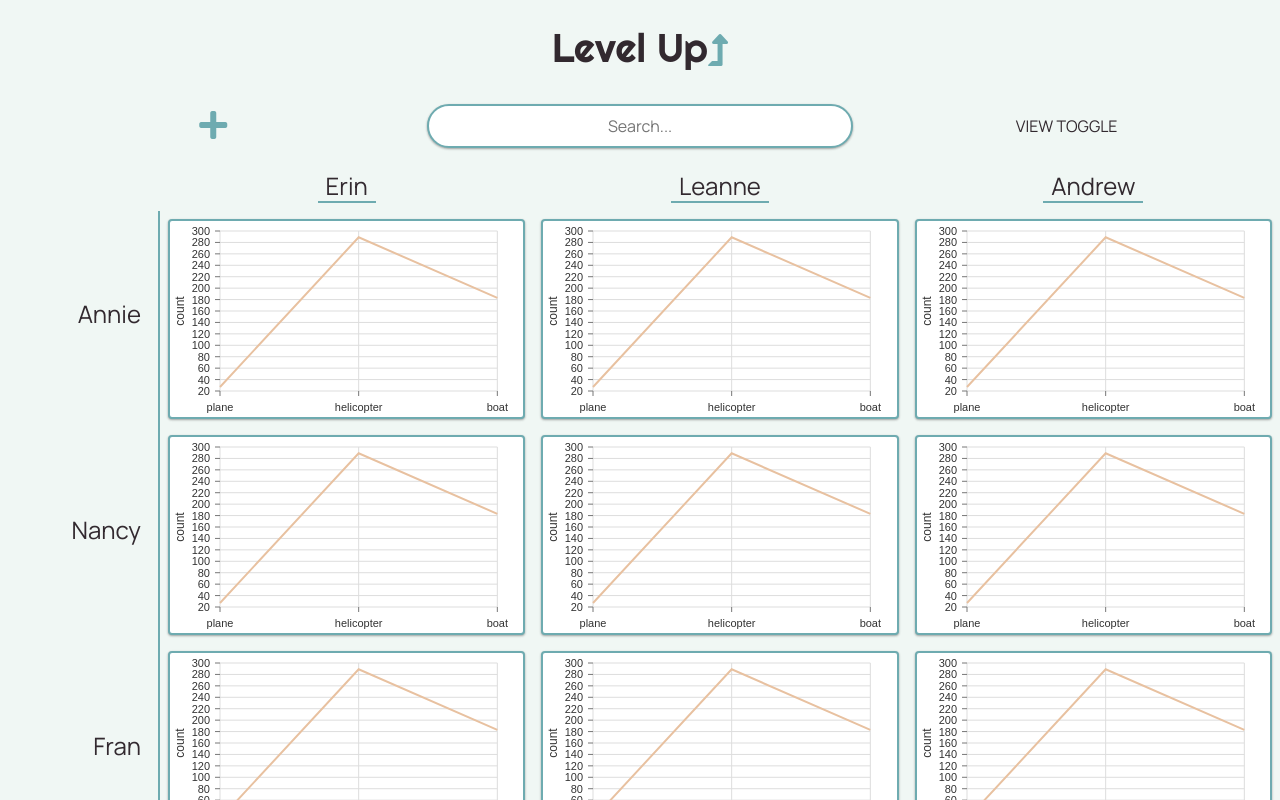
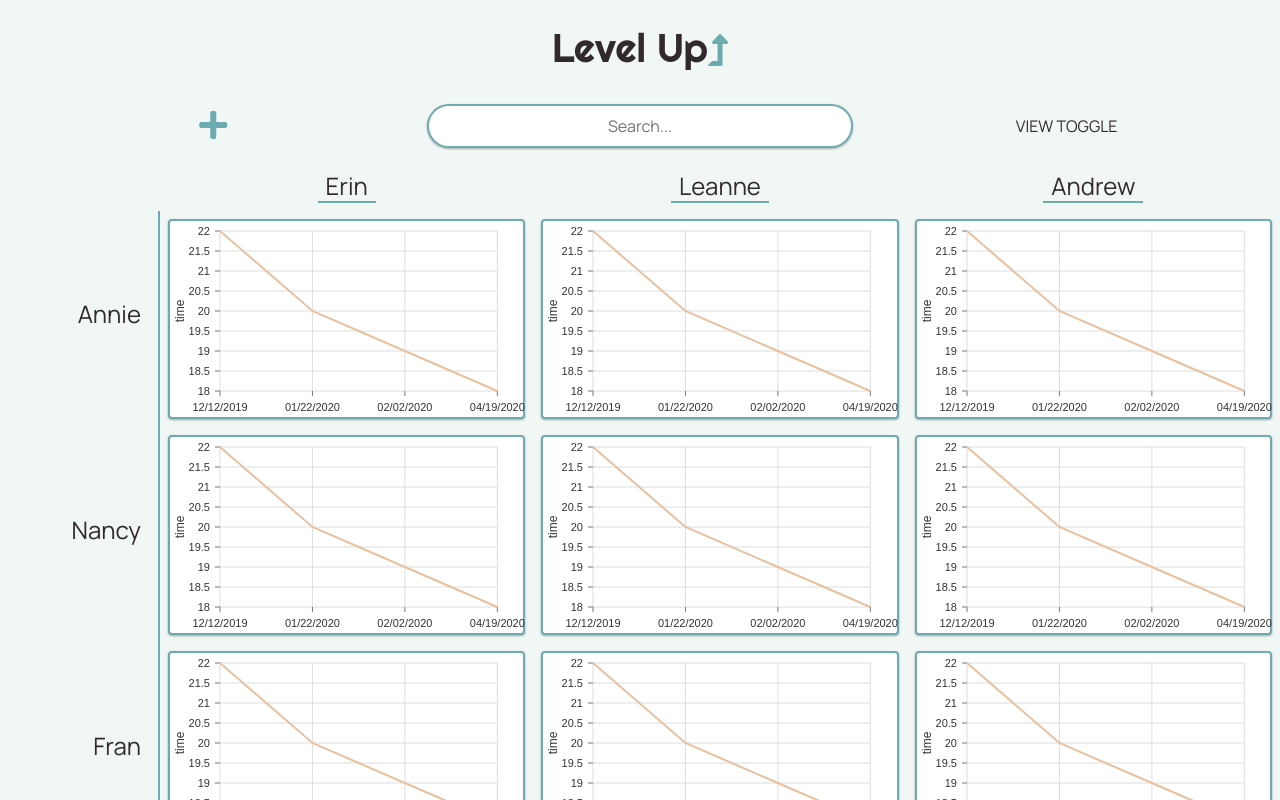
Before and after one commit to andrewdavidcoleman/LevelUp, a React (Create React App) app: page / in a window 1280 px wide. Built offline with nearby package versions, Linux system fonts and the light colour scheme.

Commit message:
Mock data for performances.

```diff
--- a/src/App.scss
+++ b/src/App.scss
@@ -111,7 +111,7 @@ html, body {
     background-color: $lightThemeColor1;
     color: $lightThemeColor3;
     height: 100%;
-    overflow: hidden;
+    overflow: auto;
     font-family: $font1;
     font-size: 16px;
 }
--- a/src/Components/PerformanceCard.jsx
+++ b/src/Components/PerformanceCard.jsx
@@ -1,91 +1,83 @@
 import React, { useState } from 'react';
 import { ResponsiveLine } from '@nivo/line'
-
-const data = [
-    {
-        "id": "Erin",
-        "color": "hsl(90, 70%, 50%)",
-        "data": [
-            {
-                "x": "date 1",
-                "y": 189
-            },
-            {
-                "x": "date 2",
-                "y": 264
-            },
-            {
-                "x": "date 3",
-                "y": 256
-            }
-        ]
-    },
-    {
-        "id": "Leanne",
-        "color": "hsl(174, 70%, 50%)",
-        "data": [
-            {
-                "x": "date 1",
-                "y": 222
-            },
-            {
-                "x": "date 2",
-                "y": 207
-            },
-        ]
-    },
-    {
-        "id": "Andrew",
-        "color": "hsl(197, 70%, 50%)",
-        "data": [
-            {
-                "x": "plane",
-                "y": 27
-            },
-            {
-                "x": "helicopter",
-                "y": 289
-            },
-            {
-                "x": "boat",
-                "y": 183
-            }
-        ]
-    },
-]
 
 export default function PerformanceCard(props) {
 
     const [athlete, setAthlete] = useState(props.athlete)
-    const [metcon, setMetcon] = useState(props.metcon)
+    const [wod, setwod] = useState(props.wod)
+
+    //get performances of "wod", by "athlete"
 
     //mock db data
     const performances = [
         {
-            "x": "plane",
-            "y": 27
+            performanceId: 111,
+            wodId: wod.wodId,
+            wodType: wod.type,
+            athleteId: athlete.athleteId,
+            result: '22:13',
+            date: '12/12/2019'
         },
         {
-            "x": "helicopter",
-            "y": 289
+            performanceId: 111,
+            wodId: wod.wodId,
+            wodType: wod.type,
+            athleteId: athlete.athleteId,
+            result: '20:44',
+            date: '01/22/2020'
         },
         {
-            "x": "boat",
-            "y": 183
-        }
-    ];
+            performanceId: 111,
+            wodId: wod.wodId,
+            wodType: wod.type,
+            athleteId: athlete.athleteId,
+            result: '19:13',
+            date: '02/02/2020'
+        },
+        {
+            performanceId: 111,
+            wodId: wod.wodId,
+            wodType: wod.type,
+            athleteId: athlete.athleteId,
+            result: '18:56',
+            date: '04/19/2020'
+        },
+    ]
 
+    const performanceData = [];
+
+    for (var i = 0; i < performances.length; i++) {
+        performanceData.push({
+            "x": performances[i].date,
+            "y": performances[i].result.split(':')[0]
+        })
+    }
     const data = [
         {
-            "id": athlete.athleteId,
+            "id": athlete.athleteId + '-' + wod.wodId,
             "color": 'hsl(197, 70%, 50%)',
-            "data": performances
+            "data": performanceData
         }
     ]
 
+    let legend;
+
+    switch (wod.type) {
+        case 'ft':
+            legend = 'time'
+            break;
+        case 'amrap':
+            legend = 'rounds/reps'
+            break;
+        case 'lift':
+            legend = 'lbs'
+            break;
+        default:
+    }
+
     function handleClick() {
         console.log(athlete);
-        console.log(metcon);
+        console.log(wod);
     }
 
     return (
@@ -108,7 +100,7 @@ export default function PerformanceCard(props) {
                     tickSize: 5,
                     tickPadding: 5,
                     tickRotation: 0,
-                    legend: 'count',
+                    legend,
                     legendOffset: -40,
                     legendPosition: 'middle'
                 }}
--- a/src/Pages/Home.jsx
+++ b/src/Pages/Home.jsx
@@ -17,40 +17,55 @@ const athletes = [
     },
 ]
 
-const lifts = [
+const wods = [
     {
-        liftId: 111,
-        name: 'Clean & Jerk'
-    },
-    {
-        liftId: 222,
-        name: 'Snatch'
-    },
-    {
-        liftId: 333,
-        name: 'Front Squat'
-    },
-]
-
-const metcons = [
-    {
-        metconId: 111,
+        wodId: 111,
         name: 'Annie ',
+        type: 'ft',
         description: `50-40-30-20-10 Reps For Time
                         Double-Unders
                         Sit-Ups`
     }, {
-        metconId: 222,
+        wodId: 222,
         name: 'Nancy',
+        type: 'ft',
         description: `5 Rounds For Time
                         400 meter Run
                         15 Overhead Squats (95/65 lb)`
     }, {
-        metconId: 333,
+        wodId: 333,
         name: 'Fran',
+        type:'ft',
         description: `21-15-9 Reps For Time
                         Thrusters (95/65 lb)
                         Pull-Ups`
+    },
+    {
+        wodId: 444,
+        name: 'Clean & Jerk',
+        type: 'lift',
+        description:''
+    },
+    {
+        wodId: 555,
+        name: 'Snatch',
+        type: 'lift',
+        description: ''
+    },
+    {
+        wodId: 666,
+        name: 'Front Squat',
+        type: 'lift',
+        description: ''
+    },
+    {
+        wodId: 777,
+        name: 'Mary',
+        type: 'amrap',
+        description: `AMRAP 20'
+                        5 Handstand Push-Ups
+                        10 Pistols (alternating legs)
+                        15 Pull-Ups`
     },
 ]
 
@@ -73,21 +88,21 @@ export default function Home() {
                 </div>
 
 
-                {metcons.map(metcon =>
+                {wods.map(wod =>
 
-                    <div key={metcon.metconId} className="row">
+                    <div key={wod.wodId} className="row">
                         <div className="pl-3 pr-3 index-name right-border d-flex flex-column justify-content-center">
                             <div className="row justify-content-end">
-                                <h4 className="mr-3">{metcon.name}</h4>
+                                <h4 className="mr-3">{wod.name}</h4>
                             </div>
                         </div>
                         {athletes.map(athlete =>
 
-                            <div key={`${athlete.athleteId}-${metcon.metconId}`} className="col">
+                            <div key={`${athlete.athleteId}-${wod.wodId}`} className="col">
                                 <div className="row justify-content-center">
                                     <PerformanceCard
                                         athlete={athlete}
-                                        metcon={metcon}
+                                        wod={wod}
                                     />
                                 </div>
                             </div>
--- a/src/Shared/Layout.jsx
+++ b/src/Shared/Layout.jsx
@@ -10,9 +10,9 @@ export default function Layout(props) {
     }
 
     return (
-        <div className="main container-fluid d-flex flex-column m-auto">
+        <div className="main fade-down-in container-fluid d-flex flex-column m-auto">
             <header className="row align-items-center justify-content-center">
-                <h1 className="fade-down-in-4 pt-4">Level Up<i className="fas fa-level-up-alt"></i></h1>
+                <h1 className="pt-4">Level Up<i className="fas fa-level-up-alt"></i></h1>
             </header>
             <div className="row align-items-center">
                 <div className="col-2 col-lg-4 col-xl-4 text-center">
```
